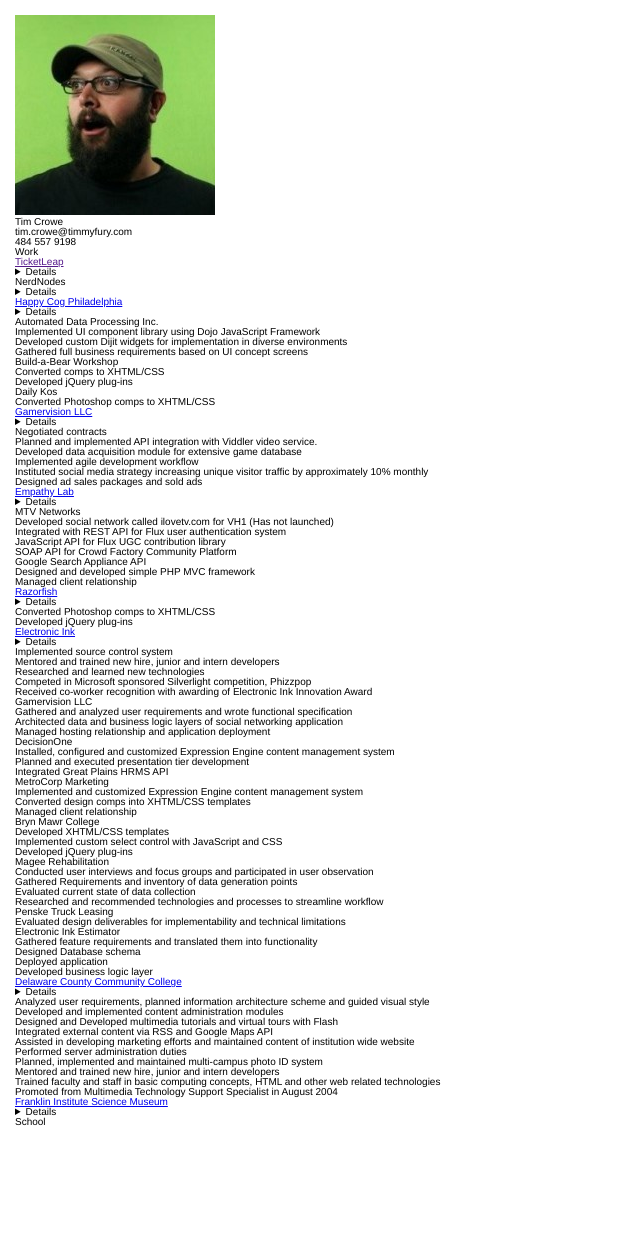
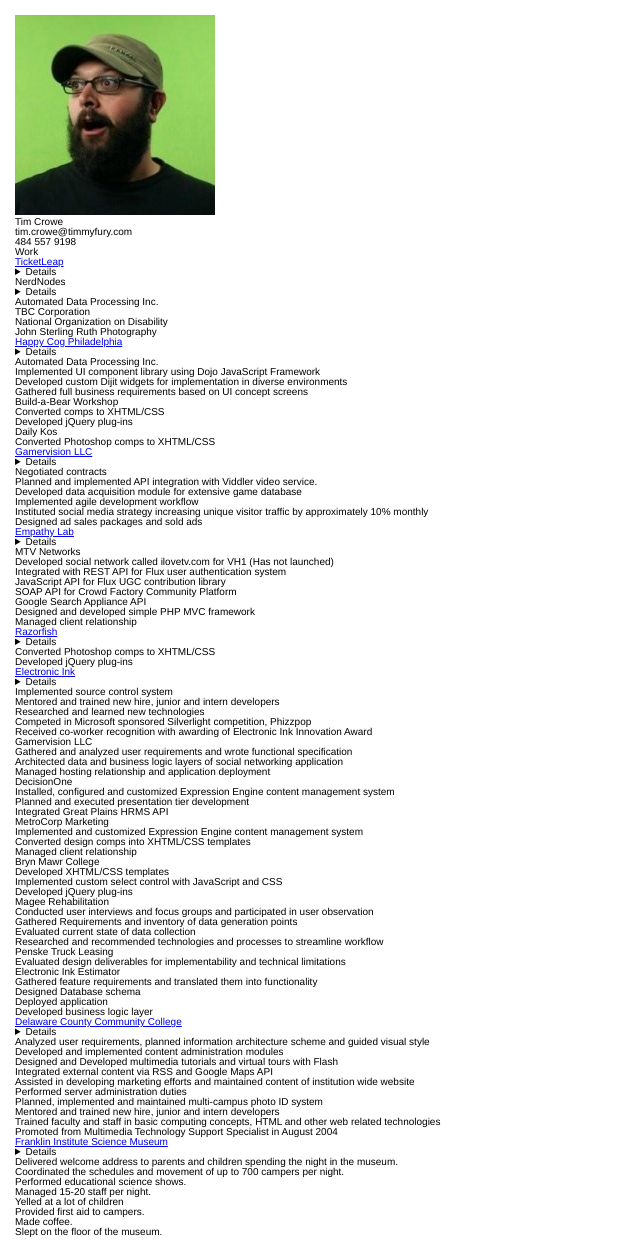
Before and after one commit to timmyfury/timmyfury.github.com, a Jekyll site: the page resume/index.html, which Jekyll copies as it is, in a window 1280 px wide. Shown: the whole page, without its empty margins (0-640 px from the left). Built offline with Jekyll 4.4.1, drawn with Linux system fonts in a browser that asks for light colours; before the commit the page ends 1142 px from its top, so only the background shows below that.

Commit message:
adding some additional job details

```diff
--- a/resume/index.html
+++ b/resume/index.html
@@ -87,28 +66,28 @@
 
 				<details>
 					<dl>
-						<dt>Title</dt> <dd></dd>
-						<dt>Type</dt> <dd></dd>
-						<dt>Dates</dt> <dd><time datetime=""></time> &ndash; <time datetime=""></time></dd>
+						<dt>Title</dt> <dd>Developer, Owner</dd>
+						<dt>Type</dt> <dd>Freelance</dd>
+						<dt>Dates</dt> <dd><time datetime="">May 2010</time> &ndash; <time datetime="">present</time></dd>
 					</dl>
 				</details>
 
-				<h4></h4>
+				<h4>Automated Data Processing Inc.</h4>
 				<ul>
 					<li></li>
 				</ul>
 
-				<h4></h4>
+				<h4>TBC Corporation</h4>
 				<ul>
 					<li></li>
 				</ul>
 
-				<h4></h4>
+				<h4>National Organization on Disability</h4>
 				<ul>
 					<li></li>
 				</ul>
 
-				<h4></h4>
+				<h4>John Sterling Ruth Photography</h4>
 				<ul>
 					<li></li>
 				</ul>
@@ -311,7 +290,14 @@
 				</details>
 
 				<ul>
-					<li></li>
+					<li>Delivered welcome address to parents and children spending the night in the museum.</li>
+					<li>Coordinated the schedules and movement of up to 700 campers per night.</li>
+					<li>Performed educational science shows.</li>
+					<li>Managed 15-20 staff per night.</li>
+					<li>Yelled at a lot of children</li>
+					<li>Provided first aid to campers.</li>
+					<li>Made coffee.</li>
+					<li>Slept on the floor of the museum.</li>
 				</ul>
 			</section>
 		</section>
--- a/resume/screen.css
+++ b/resume/screen.css
@@ -45,7 +45,8 @@ header nav {
 	Content
 **********************************************************************/
 section {}
-section#play {
+section#play,
+section#school {
 	display: none;
 }
 section section {}
```
Also changed, not shown: other parts of resume/index.html (+4 -25 lines).
